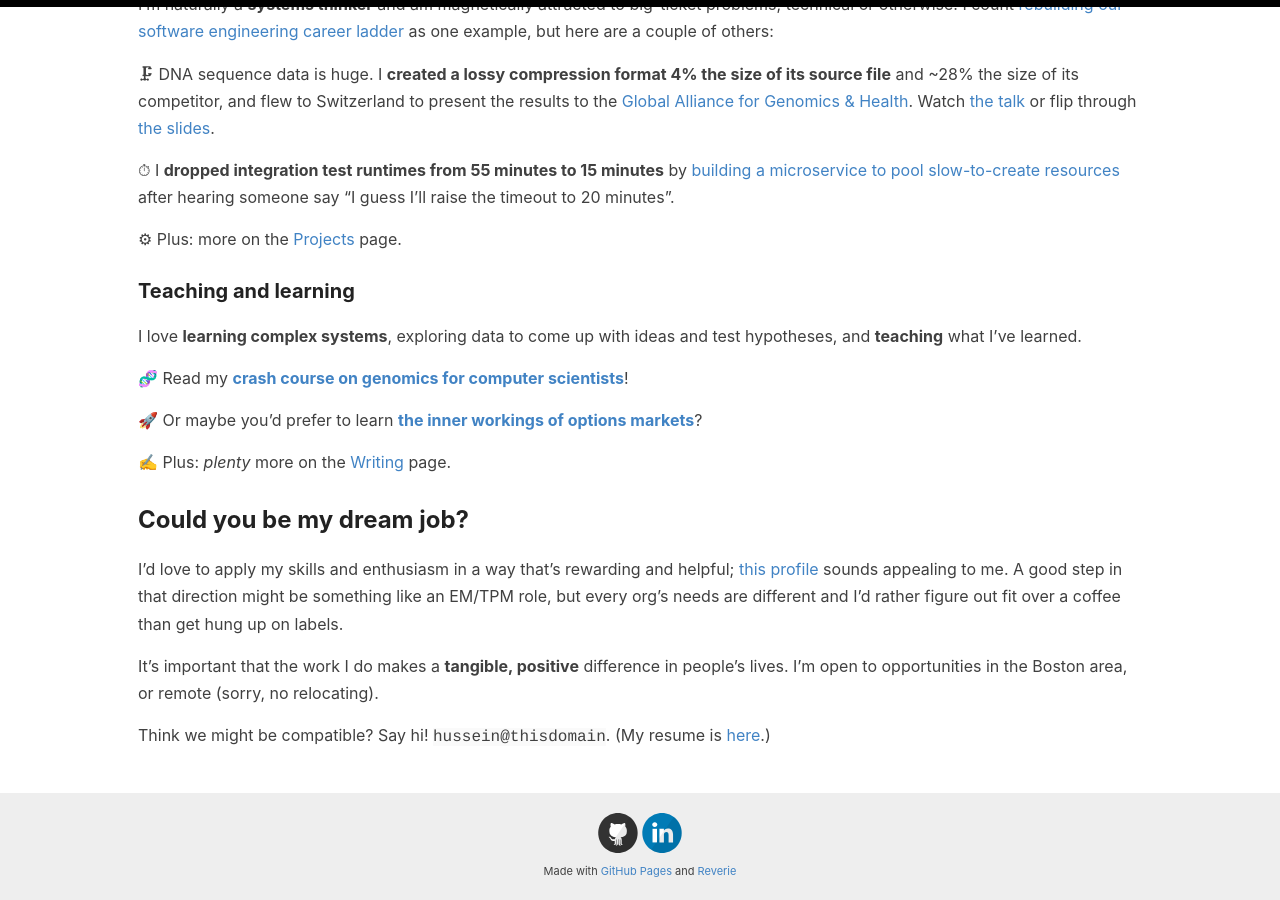
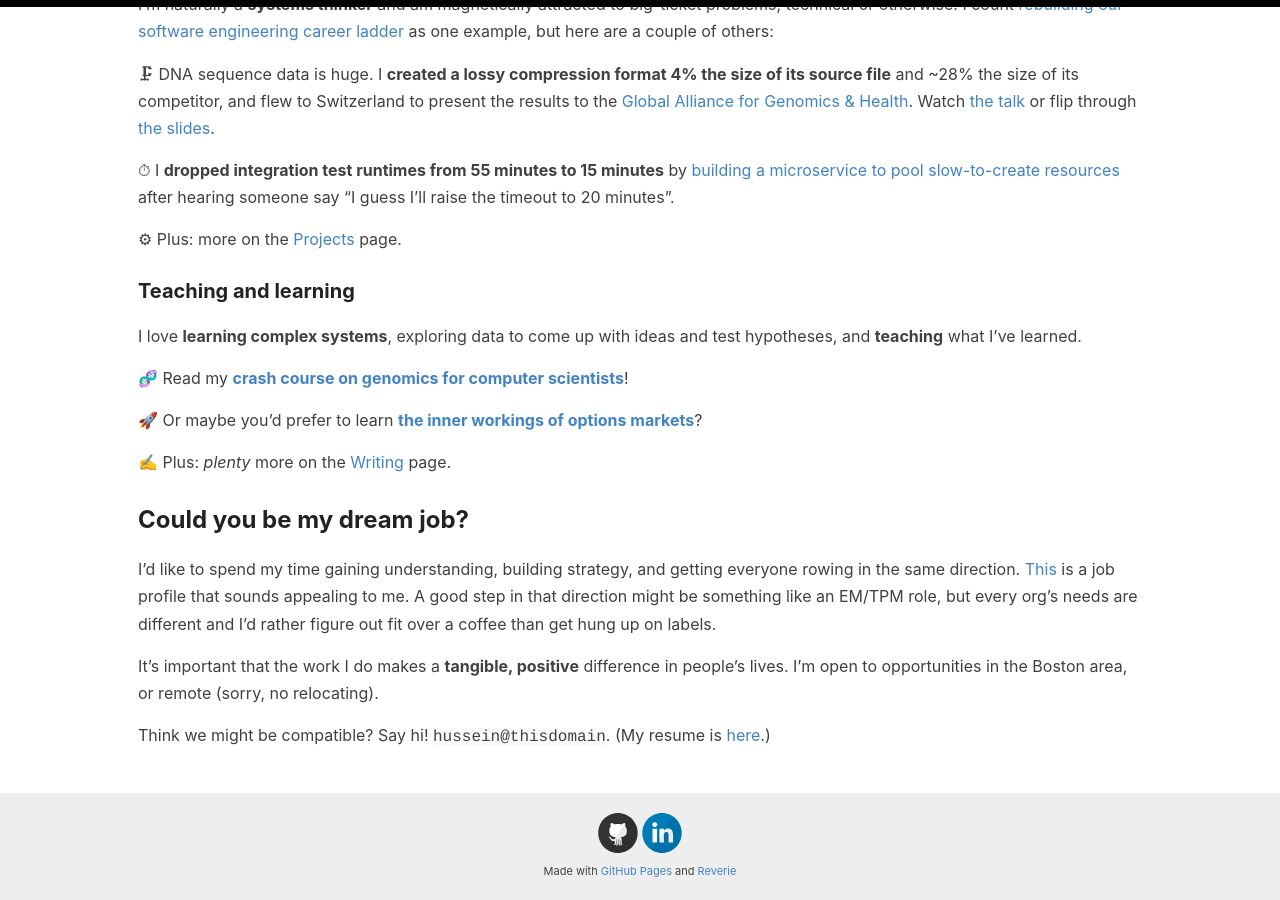
Before and after one commit to helgridly/helgridly.github.io, a Jekyll site: the page built from index.md, in a window 1280 px wide and 900 px high, scrolled down 893 px. Built offline with Jekyll 4.4.1, drawn with Linux system fonts in a browser that asks for light colours.

Commit message:
minor reword

```diff
--- a/index.md
+++ b/index.md
@@ -51,7 +51,7 @@ I love **learning complex systems**, exploring data to come up with ideas and te
 
 ## Could you be my dream job?
 
-I'd love to apply my skills and enthusiasm in a way that's rewarding and helpful; [this profile](https://staffeng.com/stories/rick-boone) sounds appealing to me. A good step in that direction might be something like an EM/TPM role, but every org's needs are different and I'd rather figure out fit over a coffee than get hung up on labels.
+I'd like to spend my time gaining understanding, building strategy, and getting everyone rowing in the same direction. [This](https://staffeng.com/stories/rick-boone) is a job profile that sounds appealing to me. A good step in that direction might be something like an EM/TPM role, but every org's needs are different and I'd rather figure out fit over a coffee than get hung up on labels.
 
 It's important that the work I do makes a **tangible, positive** difference in people's lives. I'm open to opportunities in the Boston area, or remote (sorry, no relocating).
 
```
